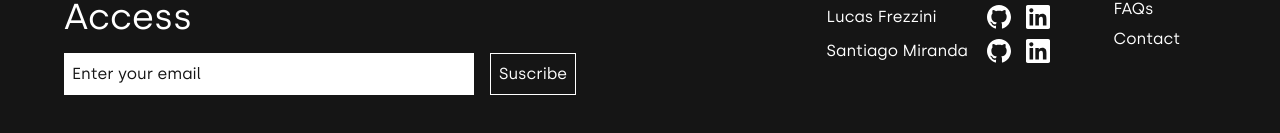
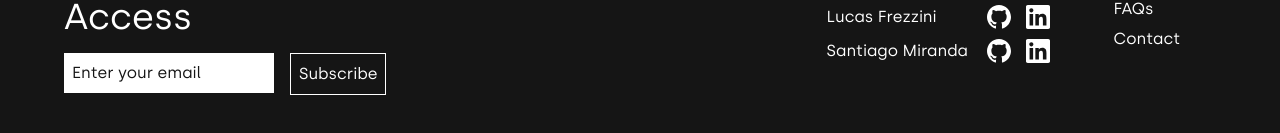
Before and after one commit to Lio-n/learnUp, a React (Vite) app: page / in a window 1280 px wide. Shown: the part 2555-2688 px from the top of the page. Built offline with nearby package versions, Linux system fonts and the light colour scheme.

Commit message:
feat : implement @‌emailjs

```diff
--- a/package.json
+++ b/package.json
@@ -14,6 +14,7 @@
     "react-dom": "^18.3.1"
   },
   "devDependencies": {
+    "@emailjs/browser": "^4.4.1",
     "@eslint/js": "^9.9.0",
     "@types/react": "^18.3.3",
     "@types/react-dom": "^18.3.0",
--- a/src/components/footer.component.tsx
+++ b/src/components/footer.component.tsx
@@ -1,5 +1,6 @@
 import linkedinLogo from '../assets/logos/linkedin.svg';
 import githubLogo from '../assets/logos/github.svg';
+import FormSubscribe from './formSubscribe.component';
 
 export function Footer() {
   return (
@@ -8,17 +9,7 @@ export function Footer() {
         <div className="w-full grid gap-4 lg:max-w-lg ">
           <img className="w-[50px]" src="/learnup-favicon.ico" alt="logo" />
           <h3 className="text-white text-4xl">Register for Exclusive Access</h3>
-          <form className="flex gap-4">
-            <input
-              className="w-full text-eerie-black placeholder-eerie-black text-base p-2"
-              type="email"
-              name="email"
-              placeholder="Enter your email"
-            />
-            <button className="bg-eerie-black text-white border border-white p-2 transition-colors hover:bg-lavender-indigo">
-              Suscribe
-            </button>
-          </form>
+          <FormSubscribe />
         </div>
 
         <div className="flex justify-around mt-8 flex-wrap gap-4 lg:items-baseline lg:gap-16">
--- /dev/null
+++ b/src/components/formSubscribe.component.tsx
@@ -0,0 +1,60 @@
+import { useState } from 'react';
+import sendEmail from '../lib/emailJs.lib';
+import loadingButton from '../utils/loadingButton.utils';
+
+const AlertMessages = {
+  success: { colorText: 'text-cyan-300', text: 'Email sended!' },
+  fail: { colorText: 'text-rose-500', text: 'Oops something went wrong!' },
+};
+
+const FormSubscribe = () => {
+  const [alertSubmit, setAlertSubmit] = useState<{ colorText: string; text: string } | null>();
+
+  const handleSendEmail = async (email: string) => {
+    loadingButton({ buttonId: 'form_contact__submit_btn', isLoading: true });
+
+    const isEmailSended = await sendEmail(email);
+
+    loadingButton({ buttonId: 'form_contact__submit_btn', isLoading: false });
+
+    if (isEmailSended) {
+      setAlertSubmit(AlertMessages.success);
+    } else {
+      setAlertSubmit(AlertMessages.fail);
+    }
+
+    setTimeout(() => setAlertSubmit(null), 5000);
+  };
+
+  const handleSubmit = (e: React.FormEvent) => {
+    e.preventDefault();
+
+    // eslint-disable-next-line @typescript-eslint/no-explicit-any
+    const email = (e.target as any).email.value;
+
+    handleSendEmail(email);
+  };
+
+  return (
+    <form onSubmit={handleSubmit} className="flex gap-4">
+      <div>
+        <input
+          className="w-full text-eerie-black placeholder-eerie-black text-base p-2 relative"
+          type="email"
+          name="email"
+          placeholder="Enter your email"
+        />
+        {alertSubmit && <p className={`absolute text-center pt-2 ${alertSubmit.colorText}`}>{alertSubmit.text}</p>}
+      </div>
+
+      <button
+        id="form_contact__submit_btn"
+        className="bg-eerie-black text-white border border-white p-2 transition-colors hover:bg-lavender-indigo"
+      >
+        Subscribe
+      </button>
+    </form>
+  );
+};
+
+export default FormSubscribe;
--- /dev/null
+++ b/src/lib/emailJs.lib.ts
@@ -0,0 +1,21 @@
+import emailjs from '@emailjs/browser';
+
+const sendEmail = async (from_name: string) => {
+  try {
+    await emailjs.send(
+      import.meta.env.VITE_EMAILJS_SERVICE_ID,
+      import.meta.env.VITE_EMAILJS_TEMPLATE_ID,
+      {
+        from_name,
+      },
+      import.meta.env.VITE_EMAILJS_PUBLIC_KEY
+    );
+
+    return true;
+    // eslint-disable-next-line @typescript-eslint/no-unused-vars
+  } catch (err) {
+    return false;
+  }
+};
+
+export default sendEmail;
--- /dev/null
+++ b/src/utils/loadingButton.utils.ts
@@ -0,0 +1,8 @@
+const loadingButton = ({ buttonId, isLoading }: { buttonId: string; isLoading: boolean }): void => {
+  const submitBtnElem = document.getElementById(buttonId) as HTMLButtonElement;
+
+  submitBtnElem?.setAttribute('aria-busy', `${isLoading}`);
+  submitBtnElem?.setAttribute('aria-disable', `${isLoading}`);
+};
+
+export default loadingButton;
```
Also changed, not shown: 2 other files (tests, documents, lock files or other folders).
